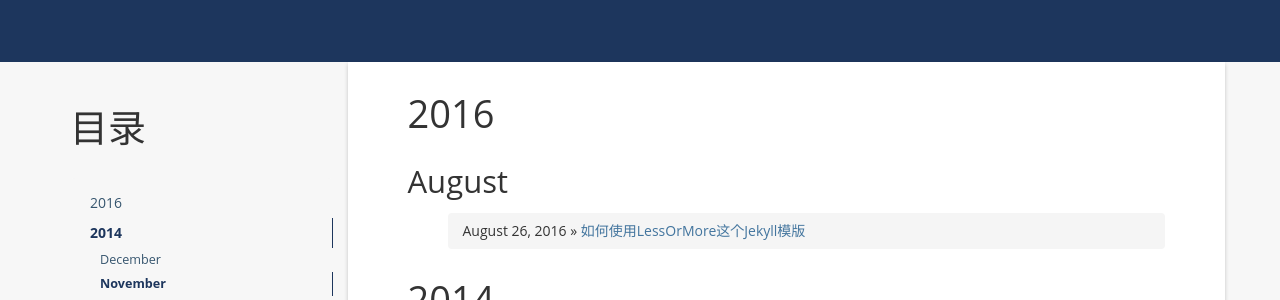
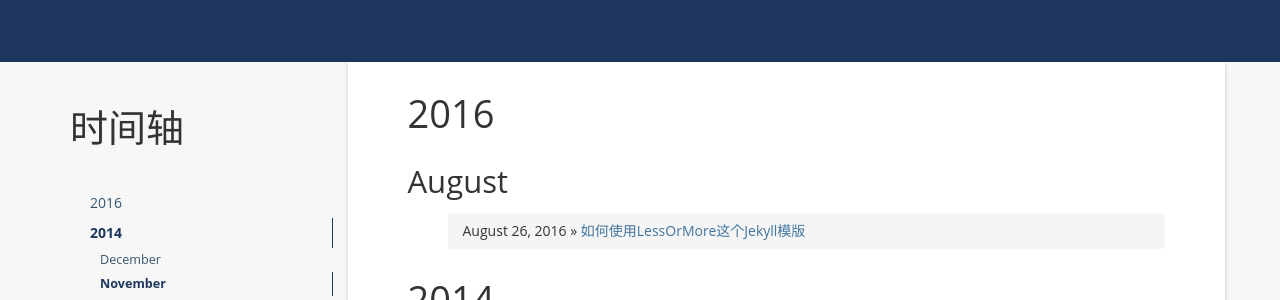
Before and after one commit to improve100/improve100.github.io, a Jekyll site: the page built from index.html, in a window 1280 px wide and 1087 px high. Shown: the part 215-515 px from the top of the window. Built offline with Jekyll 4.4.1, drawn with Linux system fonts in a browser that asks for light colours; nearby versions of some CDN libraries; the list of posts is cut into pages by our own code; comment, search, counter and statistics services are not loaded.

Commit message:
modify catagetoy tag

```diff
--- a/index.html
+++ b/index.html
@@ -7,7 +7,7 @@
         <div class="col-md-3">
           <div class="sidebar hidden-print" role="complementary">
             <div id="navigation">
-              <h1>目录</h1>
+              <h1>时间轴</h1>
               <ul class="nav sidenav">
 
                 {% for post in site.posts  %}
--- a/tag/index.html
+++ b/tag/index.html
@@ -9,7 +9,7 @@
     <div class="col-md-3">
       <div class="sidebar hidden-print" role="complementary">
         <div id="navigation">
-        	<h1>目录</h1>
+        	<h1>标签</h1>
       		<ul class="nav sidenav">
 			  	{% if site.tags.first[0] == null %}
 				  	{% for tag in site.tags %}
```
